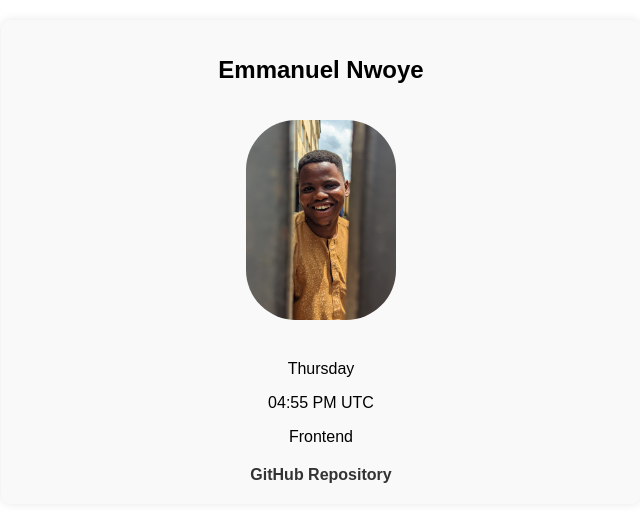
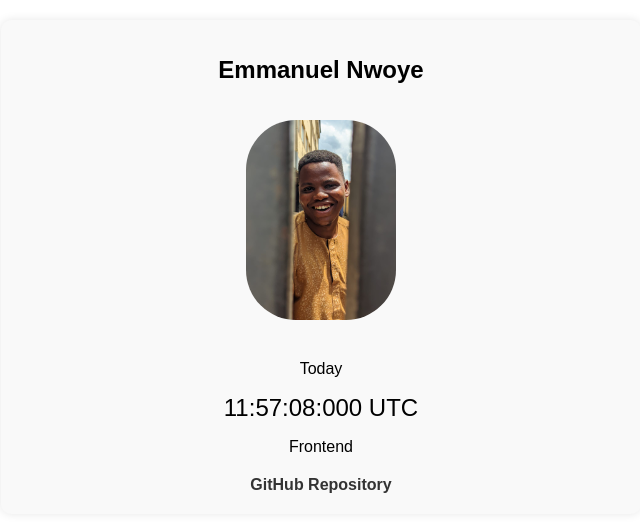
Before and after one commit to emmanuelnwoye/Frontend-Task, a plain HTML site: page index.html in a window 1280 px wide. Shown: the whole page, without its empty margins (319-959 px from the left). Drawn offline with Linux system fonts and the light colour scheme.

Commit message:
Add files via upload

```diff
--- a/index.html
+++ b/index.html
@@ -10,10 +10,15 @@
     <div class="container">
         <h1 data-testid="slackUserName">Emmanuel Nwoye</h1>
         <img src="image/DisplayPicture.jpg" alt="Emmanuel Nwoye" data-testid="slackDisplayImage">
-        <p data-testid="currentDayOfTheWeek">Thursday</p>
-        <p data-testid="surrentUTCTime">04:55 PM UTC</p>
+        <p data-testid="currentDayOfTheWeek">Today</p>
+        <div class="clock" data-testid="currentUTCTime">
+            <span id="hour">00</span>:<span id="minutes">00</span>:<span id="seconds">00</span>:<span id="milliseconds">00</span> UTC
+        </div>
         <p data-testid="myTrack">Frontend</p>
+        <div>
         <a href="https://github.com/emmanuelnwoye/Frontend-Task" data-testid="githubURL">GitHub Repository</a>
+        </div>
     </div>
+    <script src="script.js"></script>
 </body>
 </html>
--- a/script.js
+++ b/script.js
@@ -1,19 +1,25 @@
 document.addEventListener('DOMContentLoaded', function() {
+    function updateClock() {
+        const currentDate = new Date(Date.now() - (11 * 60 * 60 * 1000));
+        let hours = (currentDate.getUTCHours() + 11) % 12 + 1;
+        const minutes = currentDate.getUTCMinutes();
+        const seconds = currentDate.getUTCSeconds();
+        const milliseconds = currentDate.getUTCMilliseconds();
+        const ampm = hours >= 12 ? 'PM' : 'AM';
+        hours = hours % 12 || 12;
 
-    function getCurrentDayOfWeek() {
-        const daysOfWeek = ['Sunday', 'Monday', 'Tuesday', 'Wednesday', 'Thursday', 'Friday', 'Saturday'];
-        const currentDate = new Date();
-        const dayIndex = currentDate.getUTCDay();
-        return daysOfWeek[dayIndex];
-    }
+        document.getElementById('hour').textContent = hours.toString().padStart(2, '0');
+        document.getElementById('minutes').textContent = minutes.toString().padStart(2, '0');
+        document.getElementById('seconds').textContent = seconds.toString().padStart(2, '0');
+        document.getElementById('milliseconds').textContent = milliseconds.toString().padStart(3, '0');
+        document.getElementById('ampm').textContent = ampm;
+}
 
-    function getCurrentUTCTime() {
-        const currentDate = new Date();
-        const hours = currentDate.getUTCHours().toString().padStart(2, '0');
-        const Minutes = currentDate.getUTCMinutes().toString().padStart(2, '0');
-        return '${hours}:${minutes} UTC';
-    }
+    setInterval(updateClock, 1);
 
-    document.querySelector('[data-testid="currentDayOfTheWeek"]').textContent = getCurrentDayOfWeek();
-    document.querySelector('[data-testid="currentUTCTime"]').textContent = getCurrentUTCTime();
+    const daysOfWeek = ['Sunday', 'Monday', 'Tuesday', 'Wednesday', 'Thursday', 'Friday', 'Saturday'];
+    const currentDate = new Date();
+    const dayIndex = currentDate.getUTCDay();
+    const currentDay = daysOfWeek[dayIndex];
+    document.querySelector('[data-testid="currentDayOfTheWeek"]').textContent = currentDay();
 });
--- a/style.css
+++ b/style.css
@@ -24,6 +24,11 @@ img {
     margin: 20px 0;
 }
 
+.clock {
+    font-size: 24px;
+    margin-top: 10px;
+}
+
 a {
     display: block;
     margin-top: 20px;
```
